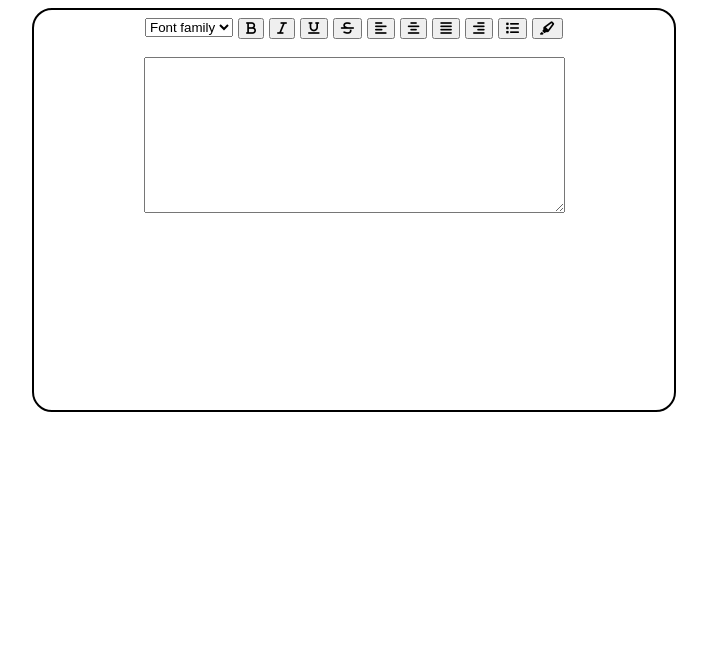
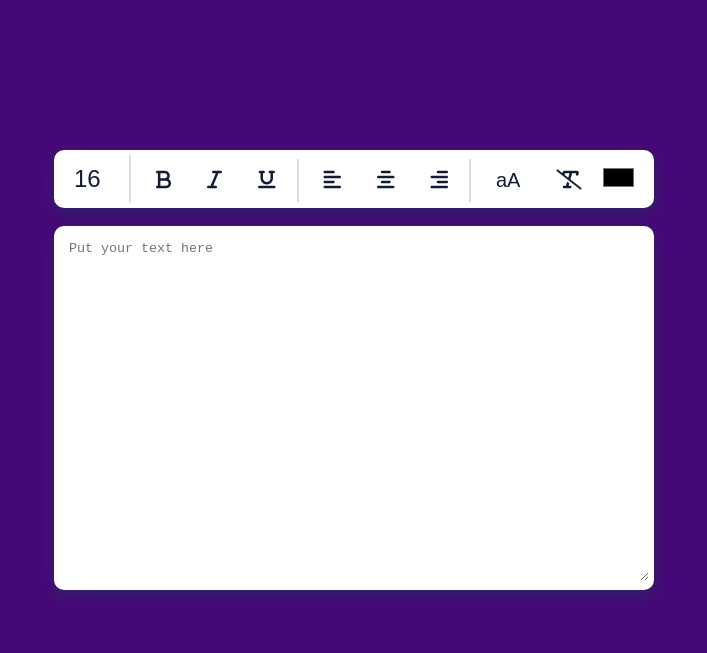
Before and after one commit to JohnnyAlysson/Rich-text-editor, a plain HTML site: page index.html in a window 1280 px wide. Shown: the whole page, without its empty margins (286-993 px from the left). Drawn offline with Linux system fonts and the light colour scheme.

Commit message:
Redo front-end

```diff
--- a/index.html
+++ b/index.html
@@ -3,38 +3,57 @@
 <head>
     <meta charset="UTF-8">
     <meta name="viewport" content="width=device-width, initial-scale=1.0">
-    <link rel="stylesheet" href="style.css">
-    <link rel="stylesheet" href="reset.css">
-    <title>Rich Text Editor</title>
+    <title>Rich text Editor</title>
+    <link rel="stylesheet" href="./reset.css">
+    <link rel="stylesheet" href="./style.css">
 </head>
 <body>
-    <div class="container">
-        <div class="header">
-            <form>
-                <select name="fontfamily">
-                    <option value="">Font family</option>
-                    <option value="option1">option1</option>
-                    <option value="option2">option2</option>
-                </select>
-            </form>
-            <button title="Bold" title="Bold" ><i onclick="turnBold()" id="boldbtn" class="fa-solid fa-bold" ></i></button>
-            <button title="Italic"><i onclick="turnItalic()" id="italicbtn" class="fa-solid fa-italic"></i></button>
-            <button title="Underline"><i onclick="turnUnderline()" id = "underlinebtn" class="fa-solid fa-underline"></i></button>
-            <button title="Line Through"><i onclick="turnLinetr()" id= "linetrhough"class="fa-solid fa-strikethrough"></i></button>
-            <button title="Aling left"><i onclick="alingLeft()" id="leftbtn" class="fa-solid fa-align-left"></i></button>
-            <button title="Aling center"><i onclick="alingcenter()" id="centerbtn" class="fa-solid fa-align-center"></i></button>
-            <button title="Justify"><i onclick="justify()" id="justifybtn" class="fa-solid fa-align-justify"></i></button>
-            <button title="Aling right"><i class="fa-solid fa-align-right"></i></button>
-            <button title="List"><i class="fa-solid fa-list"></i></button>
-            <button title="Highlight"><i class="fa-solid fa-highlighter"></i></i></button>
+
+    <div class="section">
+        <div class="row">
+            <div class="header">
+                <div class="first box">
+                    <input type="number" id="font-size" min="1" max="100" value="16" onchange="changeFontSize(this)">
+                </div>
+                <div class="second box">
+                    <button type="button" onclick="turnBold(this)">
+                        <i class="fa-solid fa-bold"></i>
+                    </button>
+                    <button type="button" onclick="turnItalic(this)">
+                        <i class="fa-solid fa-italic"></i>
+                    </button>
+                    <button type="button" onclick="turnUnderline(this)">
+                        <i class="fa-solid fa-underline"></i>
+                    </button>
+                </div>
+                <div class="third box">
+                    <button type="button" onclick="alingLeft(this)">
+                        <i class="fa-solid fa-align-left"></i>
+                    </button>
+                    <button type="button" onclick="alingCenter(this)">
+                        <i class="fa-solid fa-align-center"></i>
+                    </button>
+                    <button type="button" onclick="alingRight(this)">
+                        <i class="fa-solid fa-align-right"></i>
+                    </button>
+                </div>
+                <div class="fourth box" onclick="upper(this)">
+                    <button type="button">
+                        aA
+                    </button>
+                    <button type="button" onclick="resetStyle(this)">
+                        <i class="fa-solid fa-text-slash"></i>
+                    </button>
+                    <input type="color" onchange="changeColor(this)">
+                </div>
+            </div>
+            <br>
+            <div class="header">
+                <textarea id="textarea" placeholder="Put your text here"></textarea>
+            </div>
         </div>
-        <div class="text">
-            <textarea title= "Insert your text here "class="text_user_class" name="text_user" id="user_input" cols="50" rows="10" spellcheck="true"></textarea>
-        </div>
-
     </div>
-
+    <script src="./script.js"></script>
     <script src="https://kit.fontawesome.com/e817e6100b.js" crossorigin="anonymous"></script>
-    <script src="script.js"></script>
 </body>
 </html>
--- a/script.js
+++ b/script.js
@@ -1,114 +1,6 @@
-
-var user_text = document.getElementById("user_input");
-var button = document.getElementById("boldbtn");
-var Isclicked = false;
-// var button = document.getElementsByTagName("button")
-
-
-function turnBold() {
-    if(Isclicked)
-    {
-        document.getElementById("user_input").style.fontWeight = "normal" ;
-        Isclicked = false
-        document.getElementById("boldbtn").style.filter = "none"
-    }
-    else if( Isclicked = true)
-    {
-        document.getElementById("user_input").style.fontWeight = "bold" ;
-        Isclicked = true
-        document.getElementById("boldbtn").style.filter = "drop-shadow(rgb(0, 0, 0) 0.2rem 0.2rem 0.2rem)"
-    }
-}
-function turnItalic() {
-    if(Isclicked)
-    {
-        document.getElementById("user_input").style.fontStyle = "normal" ;
-        Isclicked = false
-        document.getElementById("italicbtn").style.filter = "none"
-    }
-    else if( Isclicked = true)
-    {
-        document.getElementById("user_input").style.fontStyle = "italic" ;
-        Isclicked = true
-        document.getElementById("italicbtn").style.filter = "drop-shadow(rgb(0, 0, 0) 0.2rem 0.2rem 0.2rem)"
-    }
-}
-function turnUnderline() {
-    if(Isclicked)
-    {
-        document.getElementById("user_input").style.textDecoration = "none";
-        Isclicked = false
-        document.getElementById("underlinebtn").style.filter = "none"
-    }
-    else if( Isclicked = true)
-    {
-        document.getElementById("user_input").style.textDecoration = "underline" ;
-        Isclicked = true
-        document.getElementById("underlinebtn").style.filter = "drop-shadow(rgb(0, 0, 0) 0.2rem 0.2rem 0.2rem)"
-    }
-}
-
-function turnLinetr() {
-    if(Isclicked)
-    {
-        document.getElementById("user_input").style.textDecoration = "none";
-        Isclicked = false
-        document.getElementById("linetrhough").style.filter = "none"
-    }
-    else if( Isclicked = true)
-    {
-        document.getElementById("user_input").style.textDecoration = "line-through" ;
-        Isclicked = true
-        document.getElementById("linetrhough").style.filter = "drop-shadow(rgb(0, 0, 0) 0.2rem 0.2rem 0.2rem)"
-    }
-}
-
-function alingLeft() {
-    if(Isclicked)
-    {
-        document.getElementById("user_input").style.textAlign = "none";
-        Isclicked = false
-        document.getElementById("leftbtn").style.filter = "none"
-    }
-    else if( Isclicked = true)
-    {
-        document.getElementById("user_input").style.textAlign = "left" ;
-        Isclicked = true
-        document.getElementById("leftbtn").style.filter = "drop-shadow(rgb(0, 0, 0) 0.2rem 0.2rem 0.2rem)"
-    }
-}
-function alingcenter() {
-    if(Isclicked)
-    {
-        document.getElementById("user_input").style.textAlign = "none";
-        Isclicked = false
-        document.getElementById("centerbtn").style.filter = "none"
-    }
-    else if( Isclicked = true)
-    {
-        document.getElementById("user_input").style.textAlign = "center" ;
-        Isclicked = true
-        document.getElementById("centerbtn").style.filter = "drop-shadow(rgb(0, 0, 0) 0.2rem 0.2rem 0.2rem)"
-    }
-}
-function justify() {
-    if(Isclicked)
-    {
-        document.getElementById("user_input").style.textAlign = "none";
-        Isclicked = false
-        document.getElementById("justifybtn").style.filter = "none"
-    }
-    else if( Isclicked = true)
-    {
-        document.getElementById("user_input").style.textAlign = "justify" ;
-        Isclicked = true
-        document.getElementById("justifybtn").style.filter = "drop-shadow(rgb(0, 0, 0) 0.2rem 0.2rem 0.2rem)"
-    }
-}
 
 
 
+function changeFontSize(this){
 
-buttonred.onclick = function () {
-    document.getElementById('user_input').style.color = 'red'; //make the color red
-};
+}
--- a/style.css
+++ b/style.css
@@ -1,35 +1,111 @@
-body{
-    margin: 8px;
+*
+{
+    margin: 0;
+    padding: 0;
+    box-sizing: border-box;
 }
 
-button{
-    text-decoration: none;
+body
+{
+    background-color: rgb(71, 8, 119);
+    height: 100vh;
+    width: 100%;
+    display: flex;
+    justify-content: center;
+    align-items: center;
+}
+
+.section
+{
+    height: 500px;
+    width: 600px;
+}
+
+.header
+{
+    background-color: white;
+    width: 100%;
+    border-radius: 10px;
+    box-shadow: #00595a59 0px 5px 15px;
+    padding: 5px;
+}
+
+.box
+{
+    display: inline-block !important;
+    padding: 0 5px;
+}
+
+.first{
+    border-right: 2px solid #40576d33;
+}
+
+input[type=number]
+{
+    outline: none;
+    border: none;
+    width: 50px;
+    color: #131c35;
+    font-size: 24px;
+    padding: 10px 0;
+    margin-left: 10px;
+}
+
+.second
+{
+    border-right: 2px solid #40576d33;
+}
+
+button
+{
+    border: none;
+    color: #131c35;
+    font-size: 20px;
+    font-weight: 300;
+    background: transparent;
+    padding: 10px 16px;
+    border-radius: 3px;
+    cursor: pointer;
+    user-select: none;
+}
+
+button:hover
+{
+    background-color: rgba(36, 14, 57, 0.081);
+}
+
+button:focus
+{
+    background: #013a3b2d;
+    color: rgb(64, 55, 187);
+}
+
+.third
+{
+    border-right: 2px solid #40576d33;
+}
+
+.third button:focus
+{
+    background: #013a3b2d;
+    color: rgb(64, 55, 187);
+}
+
+input[type=color]
+{
+    width: 35px;
+    outline: none;
+    border: none;
+    background: none;
+}
+
+textarea
+{
+    width: 100%;
+    height: 350px;
+    padding: 10px;
+    outline: none;
+    border: none;
+    resize: vertical;
 
 }
-/* button:enabled{
-    border: 2px solid black;
-    border-radius: 5px;
-} */
-
-.container{
-    width: 50vw;
-    height :50vh;
-    margin: 0 auto;
-    align-items: center;
-    border: 2px solid black;
-    border-radius: 20px;
-    gap: 10px;
-    display:flex;
-    flex-direction: column;
-}
-.container .border{
-    filter: drop-shadow(rgb(0, 0, 0) 0.2rem 0.2rem 0.2rem);
-}
-.header{
-    margin: 0.5rem 0;
-    display: flex;
-    gap: 5px;
-}
-.text_user_class{
-    /* font-weight: bold; */
-}
```
